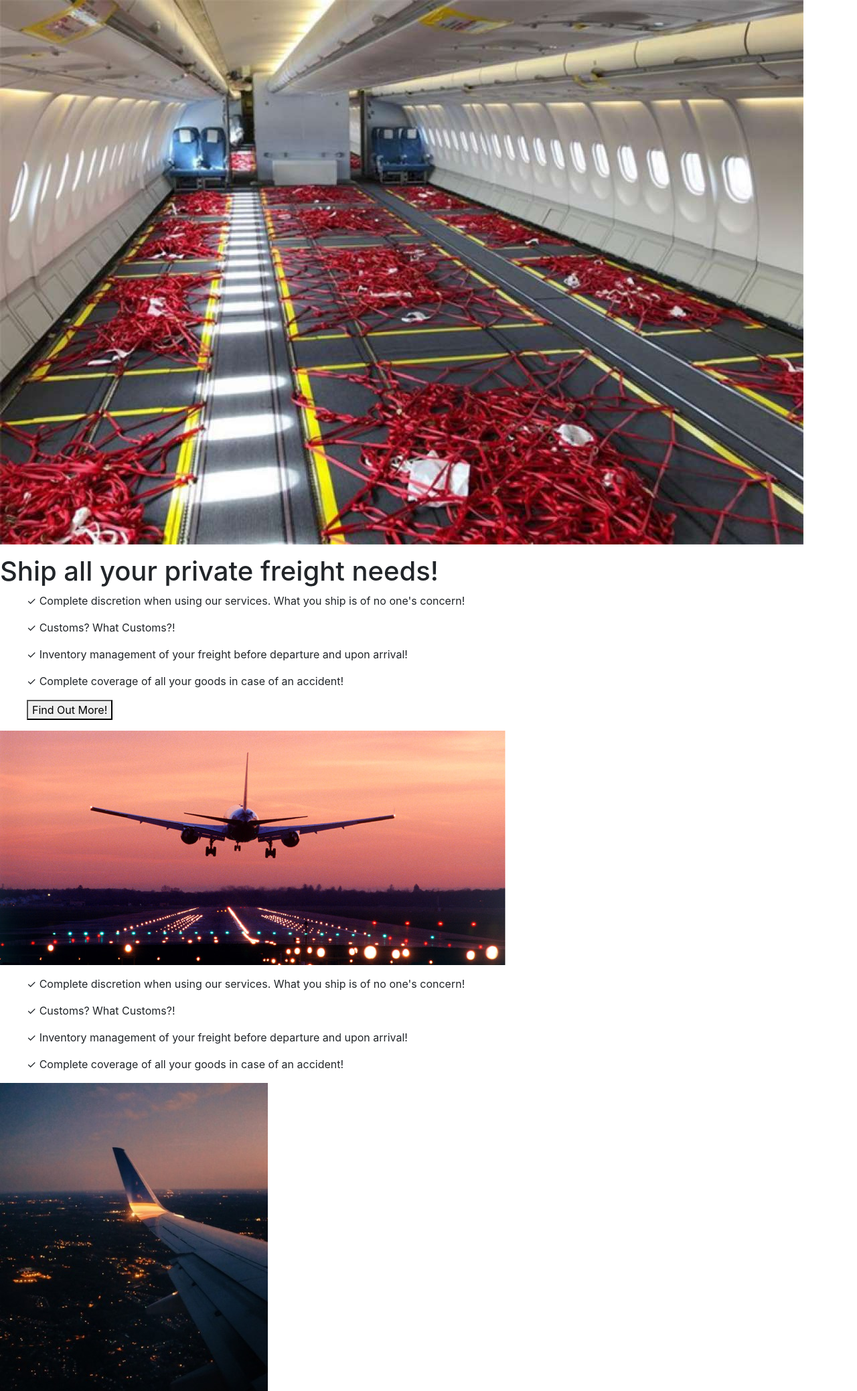
After one commit to Maebeck/automatic-octo-tribble, a web app: file html/planes/freight/freight-home.html in a window 1280 px wide; the page is wider, and only the part inside the window is pictured. The commit adds this page. Shown: the top 2077 px of that part at 67% size. Run offline with its HTML, style and script files only (its server is not run), Linux system fonts and the light colour scheme.

Commit message:
Added a few images for freight planes, created basic HTML layouts, buttons, descriptions for all the planes, etc. No styling done yet.

```diff
--- a/css/style.css
+++ b/css/style.css
@@ -4,6 +4,12 @@ body {
   height: 100vh;
   background-size: cover;
   background-position: center;
+}
+
+img {
+  width: 100%;
+  height: auto;
+  max-width: 100vw;
 }
 
 .nav {
--- /dev/null
+++ b/html/planes/freight/freight-home.html
@@ -0,0 +1,146 @@
+<!DOCTYPE html>
+<html lang="en">
+
+<head>
+  <meta charset="UTF-8">
+  <meta name="viewport" content="width=device-width, initial-scale=1.0">
+  <title>Document</title>
+  <link rel="stylesheet" href="https://stackpath.bootstrapcdn.com/bootstrap/4.5.2/css/bootstrap.min.css"
+    integrity="sha384-JcKb8q3iqJ61gNV9KGb8thSsNjpSL0n8PARn9HuZOnIxN0hoP+VmmDGMN5t9UJ0Z" crossorigin="anonymous">
+</head>
+<header>
+</header>
+<!-- // This will be the first section -->
+<div>
+  <div class="freight-home-image">
+    <img src="/resources/emptry-freight.jpg" alt="freight image one" </div>
+    <div class="..." id="freight-home-list-one">
+      <p>
+      <h1> Ship all your private freight needs! </h1>
+      <ul>
+        <p>
+          &#10003; Complete discretion when using our services. What you ship is of no one's concern!
+        </p>
+        <p>
+          &#10003; Customs? What Customs?!
+        </p>
+        <p>
+          &#10003; Inventory management of your freight before departure and upon arrival!
+        </p>
+        <p>
+          &#10003; Complete coverage of all your goods in case of an accident!
+        </p>
+        <button>Find Out More!</button>
+      </ul>
+      </p>
+    </div>
+
+  </div>
+  <div>
+    <div class="freight-home-image">
+      <img src="/resources/plane-night.jpg" alt="freight image one" </div>
+      <div class="..." id="freight-home-list-one">
+        <p>
+        <ul>
+          <p>
+            &#10003; Complete discretion when using our services. What you ship is of no one's concern!
+          </p>
+          <p>
+            &#10003; Customs? What Customs?!
+          </p>
+          <p>
+            &#10003; Inventory management of your freight before departure and upon arrival!
+          </p>
+          <p>
+            &#10003; Complete coverage of all your goods in case of an accident!
+          </p>
+        </ul>
+        </p>
+      </div>
+
+    </div>
+    <div>
+      <div class="freight-home-image">
+        <img src="/resources/plane-window.jpg" alt="freight image one" </div>
+        <div class="..." id="freight-home-list-one">
+          <p>
+          <ul>
+            <p>
+              &#10003; Ship any time of day or night; anywhere you'd like.
+            </p>
+            <p>
+              &#10003; Free travel to the destination you're shipping your goods. First class treatment in the cabins.
+            </p>
+            <p>
+              &#10003; Bring a few honorable guests along with you!
+            </p>
+            <p>
+              &#10003; And again; 100% discretion in whatever it is you're shipping! Choose (NAME)
+            </p>
+          </ul>
+          </p>
+        </div>
+
+      </div>
+
+
+      <div>
+        <h1 class="quote-title">Donald Sutherland</h1>
+
+        <p>"Never in my life, have I experienced such a high quality, professional plane service. It beats even the
+          finest of first class services.
+          If you need anything shipped, too... look no further than (OUR NAME WE HAVEN'T COME UP WITH)"
+        </p>
+      </div>
+
+
+      <div>
+      <h1>Pick from our selection of private freight planes; each with their own capabilities!</h1>
+      <div class="col-xs-12 col-md-4 aircraft-item">
+        <img src="/resources/freight-1.jpg">
+        <h4>ATR 42</h4>
+        <p class="aircraft-item-summary">The ATR 42 is a twin-turboprop, short- to medium-haul regional airliner. The
+          aircraft performs well at high
+          altitude and in hot climates and is suitable for short runway operations. In mid-2000, ATR launched a
+          freighter conversion program for both the -42 and -72, involving installing a forward freight door and
+          modifying the cabin for freight.</p>
+        <button href="/html/planes/freight/freight-1.html">View Aircraft</button>
+      </div>
+      <div class="col-xs-12 col-md-4 aircraft-item">
+        <img src="/resources/freight-2.jpg">
+        <h4>Ilyushin IL76</h4>
+        <p class="aircraft-item-summary">The Ilyushin Il-76 is a multi-purpose four-engine turbofan medium to long range
+          freighter. It was designed to deliver heavy machinery to remote, poorly served areas. The Il-76 has seen
+          extensive service as a commercial freighter for ramp-delivered cargo, especially for outsized or heavy items
+          unable to be otherwise carried. Because of its ability to operate from unpaved runways, it has been useful in
+          undeveloped areas. Its highlight is an internal winch system that can pull the cargo inside with a max. weight
+          of 10t. per piece.</p>
+        <button href="/html/planes/freight/freight-2.html">View Aircraft</button>
+      </div>
+      <div class="col-xs-12 col-md-4 aircraft-item">
+        <img src="/resources/freight-3.jpg">
+        <h4>Tupolev TU-204</h4>
+        <p class="aircraft-item-summary">The Tupolev TU-204 is a medium range narrow-body twinjet and good for medium-
+          to long-haul flights. It has been developed in different versions. TU-204 freighters fitted are with a forward
+          main deck freight door. It was the first Russian/CIS built aircraft to hold an EASA aircraft type
+          certification. It can fly for long distances without intermediate stops for refuelling. Its floor is fitted
+          with roller beds for easy handling of cargo and ideal for transporting freight in pallets.</p>
+        <button href="/html/planes/freight/freight-3.html">View Aircraft</button>
+      </div>
+      <div class="col-xs-12 col-md-4 aircraft-item">
+        <img src="/resources/freight-4.jpg">
+        <h4>Antonov AN225</h4>
+        <p class="aircraft-item-summary">The AN225 is the heaviest aircraft ever built and is powered by six turbofan
+          engines. It is the largest
+          aircraft with the widest wingspan of any aircraft in operational service in the world. It is mainly used for
+          special missions with extraordinary cargo with high payload and volume capability.</p>
+        <button href="/html/planes/freight/freight-4.html">View Aircraft</button>
+      </div>
+      </div>
+
+
+
+
+
+
+</html>
```
Also changed, not shown: html/planes/freight/freight-1.html (+42 -0 lines), html/planes/freight/freight-2.html (+42 -0 lines), html/planes/freight/freight-3.html (+42 -0 lines), html/planes/freight/freight-4.html (+41 -0 lines), resources/emptry-freight.jpg (added), resources/freight-1.jpg (added), resources/freight-2.jpg (added), resources/freight-3.jpg (added), resources/freight-4.jpg (added), resources/plane-night.jpg (added), resources/plane-window.jpg (added).
